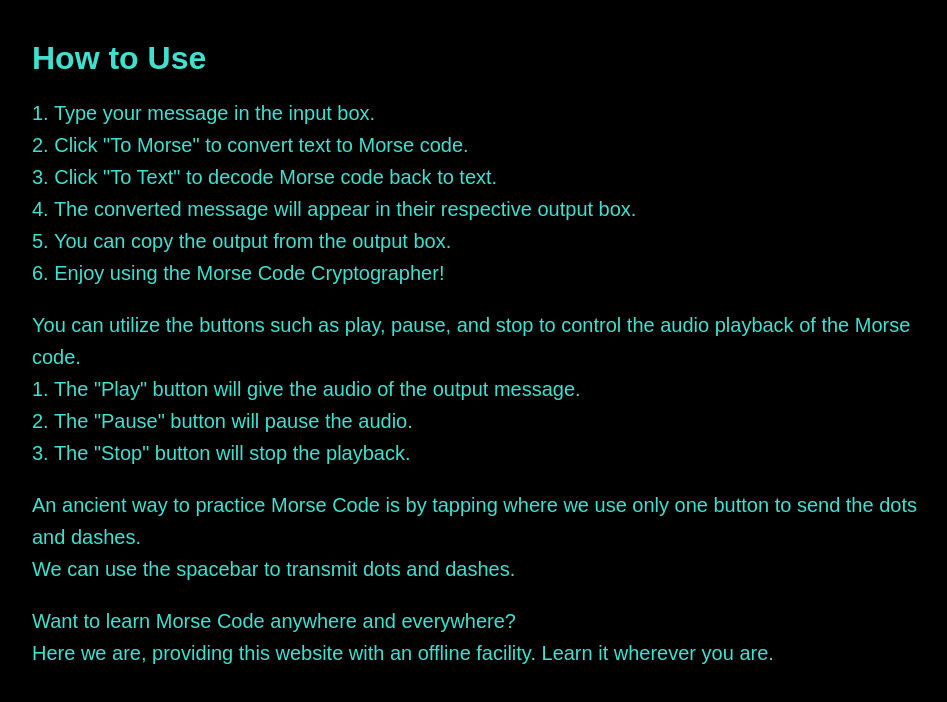
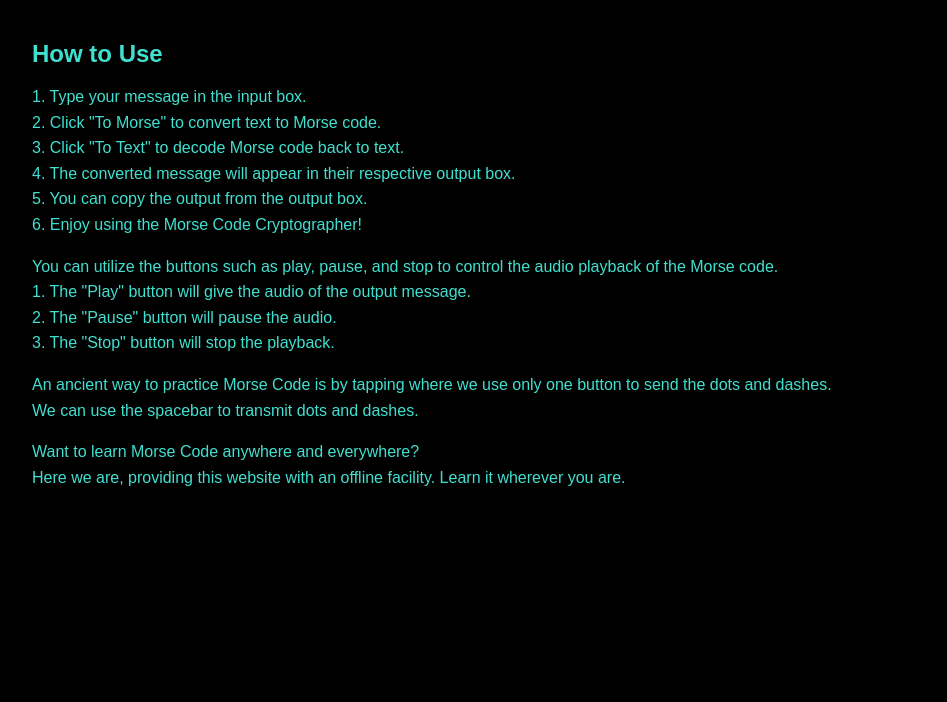
Before and after one commit to laasya-04/morse-cryptographer, a plain HTML site: page howtouse.html in a window 1280 px wide. Shown: the whole page, without its empty margins (148-1095 px from the left). Drawn offline with Linux system fonts and the light colour scheme.

Commit message:
Update howtouse.html

```diff
--- a/howtouse.html
+++ b/howtouse.html
@@ -28,12 +28,12 @@
       overflow-y: auto;
     }
     h1 {
-      font-size: 32px;
-      margin-bottom: 20px;
+      font-size: 24px;
+      margin-bottom: 16px;
     }
     p {
-      margin-bottom: 20px;
-      font-size: 20px;
+      margin-bottom: 16px;
+      font-size: 16px;
       line-height: 1.6;
     }
   </style>
```
